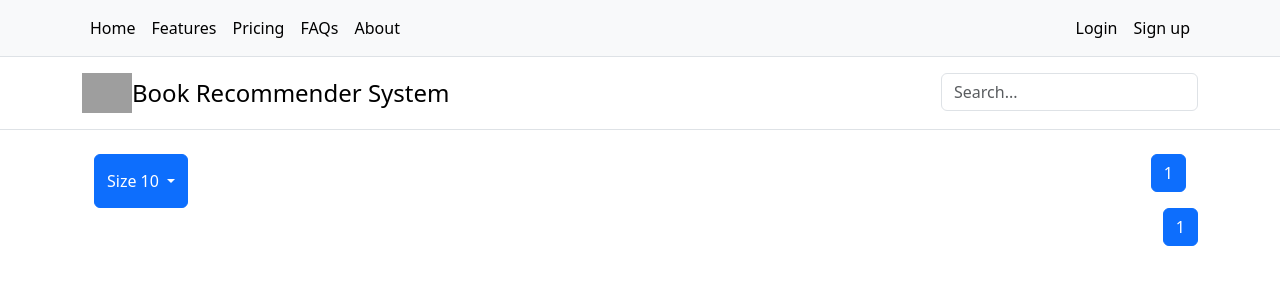
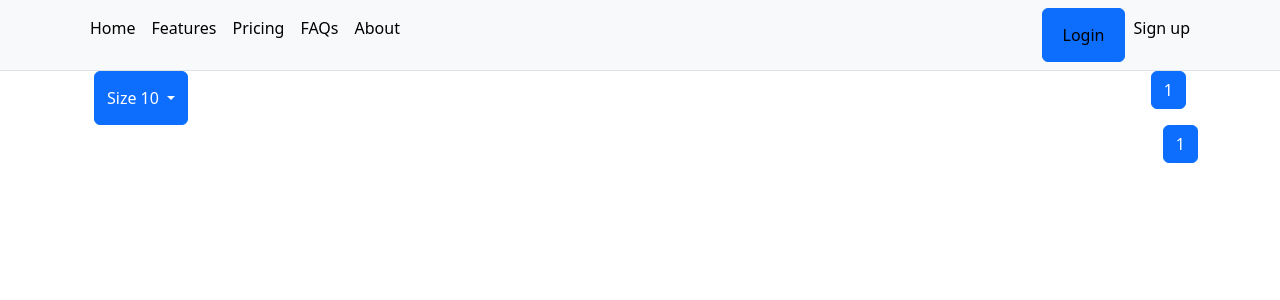
Before and after one commit to MelinaLushaku/Seminar-Lab, a Django app: page / in a window 1280 px wide. Shown: the top 300 px of the page. Run offline with Django 5.2, Linux system fonts and the light colour scheme; data that the repository does not hold is empty; parts of the project's set-up code (start-up, migrations or seed data) failed here and were passed over; some libraries are stand-ins or nearby versions; grey boxes are pictures that could not be loaded.

Commit message:
implement login functionality

```diff
--- a/BookRecommender/settings.py
+++ b/BookRecommender/settings.py
@@ -118,6 +118,11 @@ USE_TZ = True
 
 STATIC_URL = 'static/'
 
+# Add this below line in settings.py
+STATICFILES_DIRS = [
+    BASE_DIR / "static",
+]
+
 # Default primary key field type
 # https://docs.djangoproject.com/en/5.0/ref/settings/#default-auto-field
 
--- a/BookRecommender/urls.py
+++ b/BookRecommender/urls.py
@@ -15,11 +15,14 @@ Including another URLconf
     2. Add a URL to urlpatterns:  path('blog/', include('blog.urls'))
 """
 from django.contrib import admin
-from django.urls import path
+from django.urls import path, include
 from Books import views
 
 urlpatterns = [
     path('', views.index),
     path('admin/', admin.site.urls),
     path('books/<int:id>', views.book_details, name='view-book'),
+    path('accounts/', include('django.contrib.auth.urls')),
+    path('login-user', views.login_user, name="login"),
+    path('logout-user', views.logout_user, name="logout")
 ]
--- a/Books/admin.py
+++ b/Books/admin.py
@@ -1,10 +1,10 @@
 from django.contrib import admin
-from .models import Book, Category, Rating, User, WishList
+from .models import Book, Category, Rating, Profile, WishList
 
 admin.site.register(Book)
 admin.site.register(Category)
 admin.site.register(Rating)
-admin.site.register(User)
+admin.site.register(Profile)
 admin.site.register(WishList)
 
 # Register your models here.
--- a/Books/models.py
+++ b/Books/models.py
@@ -7,7 +7,7 @@ class Category(models.Model):
     updated_on = models.DateTimeField(auto_now=True)
     objects = models.Manager()
 
-class User(models.Model):
+class Profile(models.Model):
     id = models.AutoField(primary_key=True)
     firstName = models.CharField(max_length=30)
     lastName = models.CharField(max_length=30)
@@ -18,7 +18,7 @@ class User(models.Model):
 
 class WishList(models.Model):
     id = models.AutoField(primary_key=True)
-    user = models.OneToOneField(User, on_delete = models.CASCADE, null = True, blank = True)
+    user = models.OneToOneField(Profile, on_delete = models.CASCADE, null = True, blank = True)
     objects = models.Manager()
 
 class Book(models.Model):
@@ -40,6 +40,6 @@ class Rating(models.Model):
     id = models.AutoField(primary_key=True)
     rating = models.SmallIntegerField()
     isbn = models.CharField(max_length=13)
-    user = models.ForeignKey(User, on_delete= models.CASCADE, null = True, blank = True)
+    user = models.ForeignKey(Profile, on_delete= models.CASCADE, null = True, blank = True)
     book = models.ForeignKey(Book, on_delete= models.CASCADE, null = True, blank = True)
     objects = models.Manager()
--- a/Books/recommender_engine.py
+++ b/Books/recommender_engine.py
@@ -1,6 +1,6 @@
 import numpy
 import pandas
-from .models import Book, User, Rating
+from .models import Book, Profile, Rating
 from sklearn.metrics.pairwise import cosine_similarity
 
 class Recommender:
@@ -13,7 +13,7 @@ class Recommender:
 
     def __init__(self):
         self.books = pandas.DataFrame(list(Book.objects.all().values()))
-        self.users = pandas.DataFrame(list(User.objects.all().values()))
+        self.users = pandas.DataFrame(list(Profile.objects.all().values()))
         self.ratings = pandas.DataFrame(list(Rating.objects.all().values()))
         self.ratignsWithBooks = self.ratings.merge(self.books, on='isbn')
 
--- /dev/null
+++ b/Books/templates/header.html
@@ -0,0 +1,61 @@
+<header>
+    <nav class="py-2 bg-body-tertiary border-bottom">
+      <div class="container d-flex flex-wrap">
+        <ul class="nav me-auto">
+          <li class="nav-item"><a href="/" class="nav-link link-body-emphasis px-2 active" aria-current="page">Home</a></li>
+          <li class="nav-item"><a href="#" class="nav-link link-body-emphasis px-2">Features</a></li>
+          <li class="nav-item"><a href="#" class="nav-link link-body-emphasis px-2">Pricing</a></li>
+          <li class="nav-item"><a href="#" class="nav-link link-body-emphasis px-2">FAQs</a></li>
+          <li class="nav-item"><a href="#" class="nav-link link-body-emphasis px-2">About</a></li>
+        </ul>
+        <ul class="nav">
+            {% if user.is_authenticated %}
+                <div class="btn-group">
+                    <button type="button" class="btn btn-primary dropdown-toggle" data-toggle="dropdown" aria-haspopup="true" aria-expanded="false">
+                    Hi {{ user.username }}
+                    </button>
+                    <div class="dropdown-menu">
+                        <a class="dropdown-item" href="#">My Profile</a>
+                        <a class="dropdown-item" href="#">My Wish List</a>
+                        <div class="dropdown-divider"></div>
+                        <a class="dropdown-item" href="/logout-user">Logout</a>
+                    </div>
+                </div>
+            {% else %}
+            <button type="button" class="btn btn-primary" data-toggle="modal" data-target="#exampleModal">
+                <a href="#" class="nav-link link-body-emphasis px-2">Login</a>
+              </button>
+            <li class="nav-item"><a href="#" class="nav-link link-body-emphasis px-2">Sign up</a></li>
+          {% endif %}
+        </ul>
+      </div>
+    </nav>
+  </header>
+
+  <!-- Login Modal -->
+  <div class="modal fade" id="exampleModal" tabindex="-1" role="dialog" aria-labelledby="exampleModalLabel" aria-hidden="true">
+    <div class="modal-dialog" role="document">
+      <div class="modal-content">
+        <div class="modal-header">
+          <h5 class="modal-title" id="exampleModalLabel">Login</h5>
+          <button type="button" class="close" data-dismiss="modal" aria-label="Close">
+            <span aria-hidden="true">&times;</span>
+          </button>
+        </div>
+        <div class="modal-body">
+            <form action="{% url 'login' %}">
+                <div class="form-group">
+                  <label for="exampleInputEmail1">Username</label>
+                  <input type="email" name="username" class="form-control" id="exampleInputEmail1" aria-describedby="emailHelp" placeholder="Enter email">
+                </div>
+                <div class="form-group">
+                  <label for="exampleInputPassword1">Password</label>
+                  <input type="password" name="password" class="form-control" id="exampleInputPassword1" placeholder="Password">
+                </div>
+                <div class="dropdown-divider"></div>
+                <button type="submit" class="btn btn-primary">Submit</button>
+              </form>
+        </div>
+      </div>
+    </div>
+  </div>
--- a/Books/templates/index.html
+++ b/Books/templates/index.html
@@ -5,32 +5,11 @@
       <link href="https://cdn.jsdelivr.net/npm/bootstrap@5.3.2/dist/css/bootstrap.min.css" rel="stylesheet" integrity="sha384-T3c6CoIi6uLrA9TneNEoa7RxnatzjcDSCmG1MXxSR1GAsXEV/Dwwykc2MPK8M2HN" crossorigin="anonymous">
   </head>
   <body>
-        <nav class="py-2 bg-body-tertiary border-bottom">
-            <div class="container d-flex flex-wrap">
-              <ul class="nav me-auto">
-                <li class="nav-item"><a href="#" class="nav-link link-body-emphasis px-2 active" aria-current="page">Home</a></li>
-                <li class="nav-item"><a href="#" class="nav-link link-body-emphasis px-2">Features</a></li>
-                <li class="nav-item"><a href="#" class="nav-link link-body-emphasis px-2">Pricing</a></li>
-                <li class="nav-item"><a href="#" class="nav-link link-body-emphasis px-2">FAQs</a></li>
-                <li class="nav-item"><a href="#" class="nav-link link-body-emphasis px-2">About</a></li>
-              </ul>
-              <ul class="nav">
-                <li class="nav-item"><a href="#" class="nav-link link-body-emphasis px-2">Login</a></li>
-                <li class="nav-item"><a href="#" class="nav-link link-body-emphasis px-2">Sign up</a></li>
-              </ul>
-            </div>
-          </nav>
-          <header class="py-3 mb-4 border-bottom">
-            <div class="container d-flex flex-wrap justify-content-center">
-              <a href="/" class="d-flex align-items-center mb-3 mb-lg-0 me-lg-auto link-body-emphasis text-decoration-none">
-                <img src="https://getbootstrap.com/docs/5.3/assets/brand/bootstrap-logo-shadow.png" width="50" height="40">
-                <span class="fs-4">Book Recommender System</span>
-              </a>
-              <form class="col-12 col-lg-auto mb-3 mb-lg-0" role="search">
-                <input type="search" class="form-control" placeholder="Search..." aria-label="Search">
-              </form>
-            </div>
-          </header>
+    {% block content %}
+      {% include "header.html" %}
+    {% endblock content %}
+
+
     <div class="container">
       <div class="container d-flex justify-content-between">
         <div class="btn-group">
@@ -49,7 +28,6 @@
 
         <nav class="d-flex justify-content-end" aria-label="Page navigation example">
           <ul class="pagination">
-
             {% if page_obj.has_previous %}
                 <li class="page-item"><a class="page-link" href="?page={{ page_obj.previous_page_number }}">Previous</a></li>
                 <li class="page-item"><a class="page-link" href="?page={{ page_obj.previous_page_number }}">{{ page_obj.previous_page_number }}</a></li>
@@ -59,7 +37,6 @@
                 {{ page_obj.number }}
               </span>
             </li>
-
             {% if page_obj.has_next %}
                 <li class="page-item"><a class="page-link" href="?page={{ page_obj.next_page_number }}">{{ page_obj.next_page_number }}</a></li>
                 <li class="page-item"><a class="page-link" href="#">...</a></li>
@@ -107,10 +84,8 @@
         </ul>
       </nav>
     </div>
-
     <script src="https://code.jquery.com/jquery-3.3.1.slim.min.js" integrity="sha384-q8i/X+965DzO0rT7abK41JStQIAqVgRVzpbzo5smXKp4YfRvH+8abtTE1Pi6jizo" crossorigin="anonymous"></script>
     <script src="https://cdnjs.cloudflare.com/ajax/libs/popper.js/1.14.7/umd/popper.min.js" integrity="sha384-UO2eT0CpHqdSJQ6hJty5KVphtPhzWj9WO1clHTMGa3JDZwrnQq4sF86dIHNDz0W1" crossorigin="anonymous"></script>
     <script src="https://stackpath.bootstrapcdn.com/bootstrap/4.3.1/js/bootstrap.min.js" integrity="sha384-JjSmVgyd0p3pXB1rRibZUAYoIIy6OrQ6VrjIEaFf/nJGzIxFDsf4x0xIM+B07jRM" crossorigin="anonymous"></script>
-
   </body>
 </html>
--- a/Books/views.py
+++ b/Books/views.py
@@ -1,8 +1,10 @@
-from django.shortcuts import render
+from django.shortcuts import render, redirect
 from .models import Book
 from django.core.paginator import Paginator
+from django.contrib.auth import authenticate, login, logout
+from django.contrib import messages
+
 from Books.recommender_engine import Recommender
-recommender = Recommender()
 
 def index(request):
     books = Book.objects.all()
@@ -23,8 +25,25 @@ def index(request):
 def book_details(request, id):
     book = Book.objects.get(id=id)
     print(book.title)
+    recommender = Recommender()
     recommendedBooks = recommender.getRecommendedBooks(book.title)
     return render(request, 'book.html', context={
         "book": book,
         "recommendedBooks": recommendedBooks
     })
+
+def login_user(request):
+    if (request.method == 'POST'):
+        username = request.POST['username']
+        password = request.POST['password']
+
+        user = authenticate(request, username=username, password=password)
+        print(user)
+        if user is not None:
+            # A backend authenticated the credentials
+            login(request, user=user)
+    return redirect('/')
+
+def logout_user(request):
+    logout(request)
+    return redirect('/')
```
Also changed, not shown: Books/management/commands/load_data.py (+4 -4 lines), Books/templates/book.html (+3 -27 lines), Books/migrations/0001_initial.py, Books/migrations/0002_remove_user_dateofbirth_alter_user_bio.py (deleted). Lines whose indentation alone changed are shown as unchanged.
